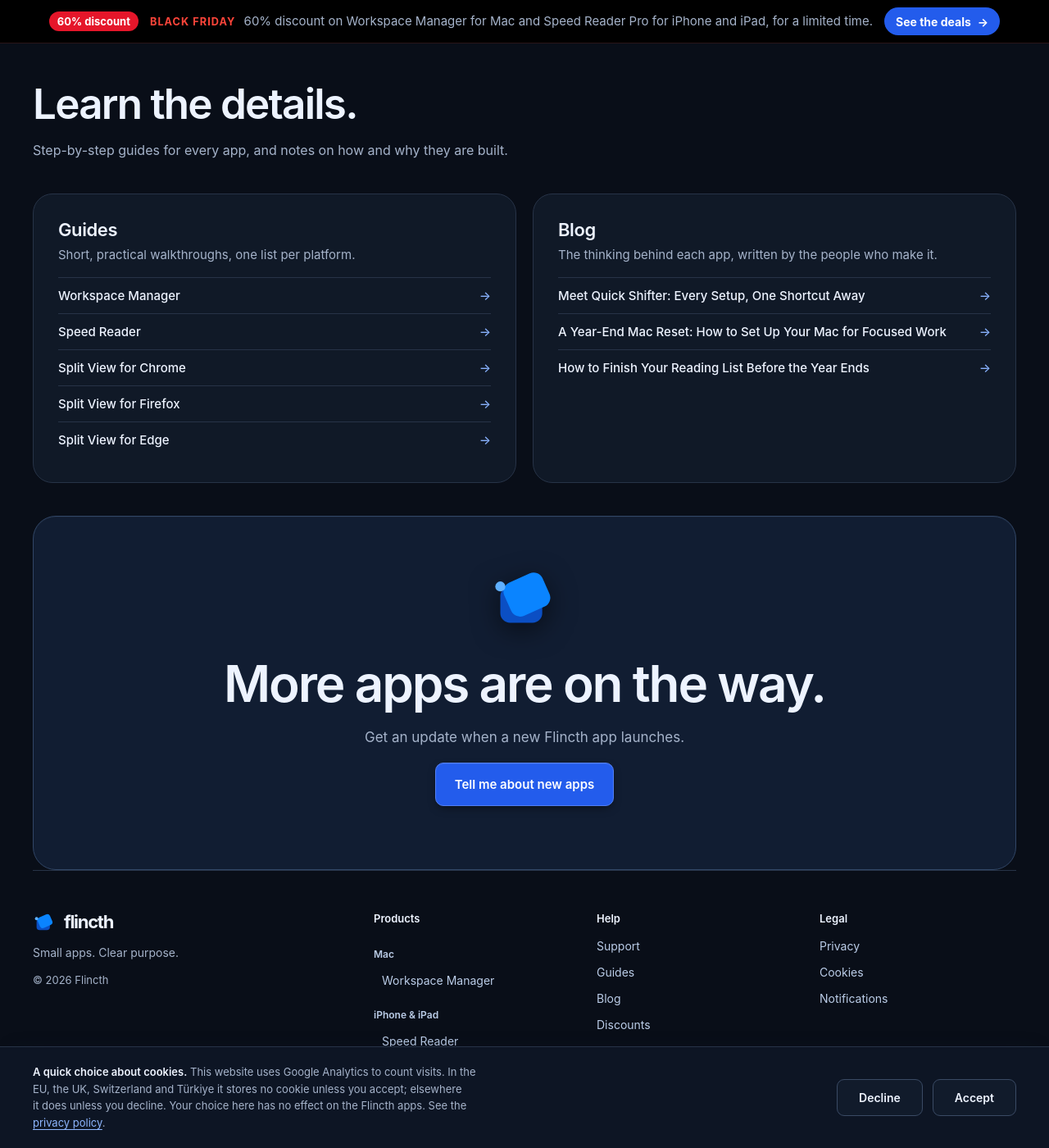
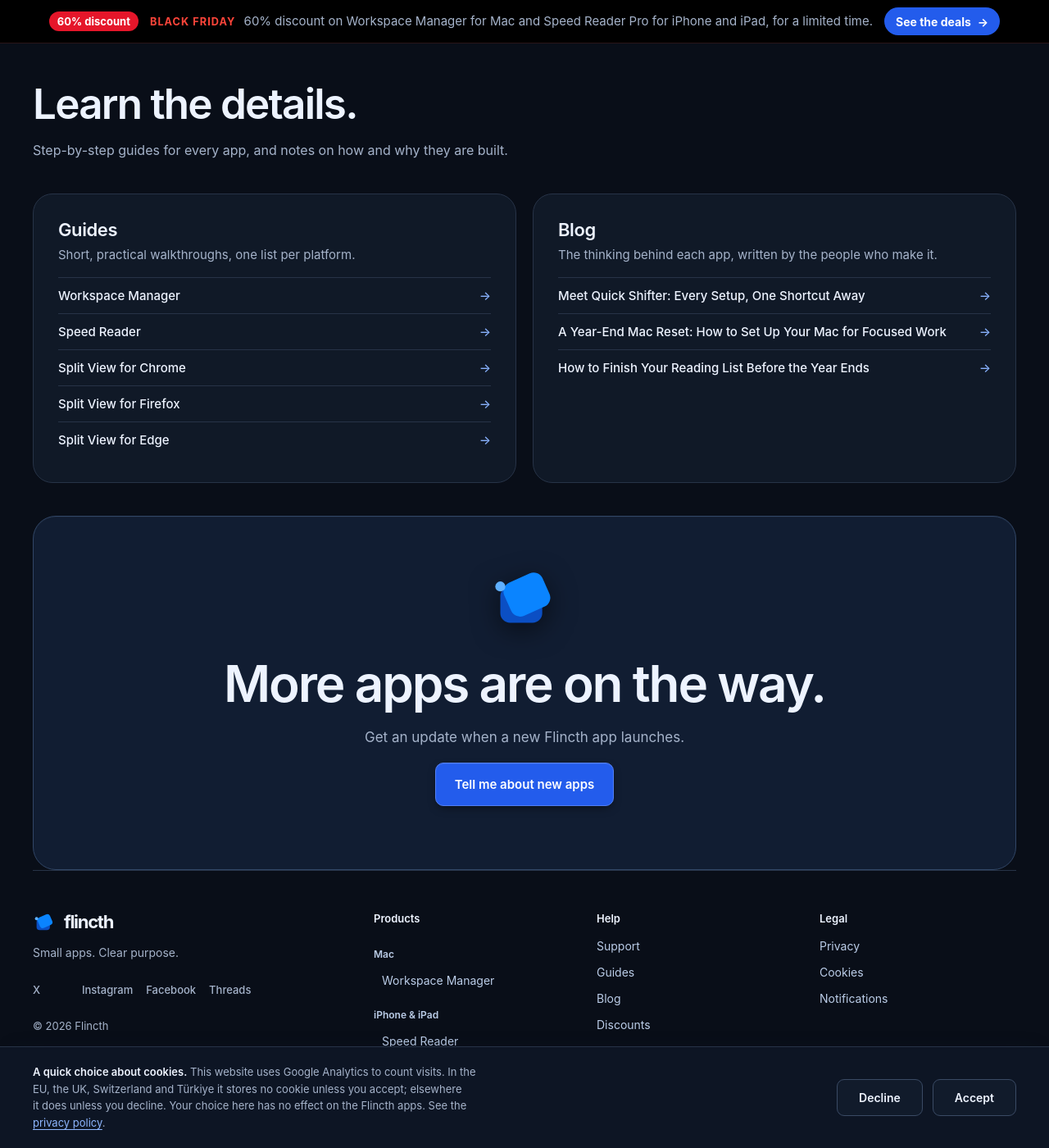
Before and after one commit to safakveziran/flincth-website, a Jekyll site: the page built from index.html, in a window 1280 px wide and 1400 px high, scrolled down 2401 px. Shown: the whole window at 82% size. Built offline with Jekyll 4.4.1, drawn with Linux system fonts in a browser that asks for light colours.

Commit message:
Add official social profiles to the shared footer and brand schema

```diff
--- a/_data/i18n/en.yml
+++ b/_data/i18n/en.yml
@@ -104,6 +104,7 @@ notify:
   ios_hint: "On iPhone or iPad, tap Share, then Add to Home Screen. Open Flincth from your Home Screen and the “[button]” button will appear."
 
 footer:
+  social: Follow Flincth
   help: Help
   legal: Legal
   privacy: Privacy
--- a/_includes/footer.html
+++ b/_includes/footer.html
@@ -7,7 +7,16 @@
 {%- capture privacy_url %}{% include page-url.html ref="privacy" %}{% endcapture -%}
 {%- capture support_url %}{% include page-url.html ref="support" %}{% endcapture -%}
   <footer class="wrap site-footer">
-    <div class="footer-brand"><a class="brand" href="{{ home_link }}"><img src="/assets/flincth-mark.svg" width="28" height="28" alt=""><span class="wordmark" translate="no">flincth</span></a><p class="footer-note">{{ t.footer.note }}</p><p class="footer-copy">© <span id="year">{{ site.time | date: "%Y" }}</span> Flincth</p></div>
+    <div class="footer-brand">
+      <a class="brand" href="{{ home_link }}"><img src="/assets/flincth-mark.svg" width="28" height="28" alt=""><span class="wordmark" translate="no">flincth</span></a>
+      <p class="footer-note">{{ t.footer.note }}</p>
+      <nav class="footer-social" aria-label="{{ t.footer.social }}">
+        {%- for profile in site.data.social %}
+        <a href="{{ profile.url }}" target="_blank" rel="me noopener noreferrer">{{ profile.name }}</a>
+        {%- endfor %}
+      </nav>
+      <p class="footer-copy">© <span id="year">{{ site.time | date: "%Y" }}</span> Flincth</p>
+    </div>
     <nav class="footer-col" aria-label="{{ t.products.label }}"><p class="footer-title">{{ t.products.label }}</p><ul>
 {%- for _platform in site.data.platforms %}
   {%- assign _in = site.data.products | where: "platform", _platform.id %}
--- a/_includes/schema/home.en.html
+++ b/_includes/schema/home.en.html
@@ -14,7 +14,8 @@
         "name": "Flincth",
         "url": "https://flincth.com/",
         "logo": "https://flincth.com/assets/flincth-mark-512.png",
-        "email": "support@flincth.com"
+        "email": "support@flincth.com",
+        "sameAs": [{% for profile in site.data.social %}{{ profile.url | jsonify }}{% unless forloop.last %}, {% endunless %}{% endfor %}]
       },
       {
         "@type": "WebSite",
--- a/styles.css
+++ b/styles.css
@@ -187,6 +187,9 @@ h1>span{display:block}
 .site-footer .brand{margin:0}
 .footer-brand{display:grid;gap:12px}
 .site-footer .footer-note{width:auto;border:0;padding:0;margin:0;font-size:14px}
+.footer-social{display:flex;flex-wrap:wrap;gap:4px 16px}
+.site-footer .footer-social a{min-width:44px;min-height:44px;font-size:13px;font-weight:550;color:var(--muted);text-underline-offset:4px}
+.site-footer .footer-social a:hover{color:var(--ink);text-decoration:underline}
 .footer-copy{margin:0;font-size:13px}
 .footer-title{margin:0 0 6px;font-size:13px;font-weight:600;color:var(--ink)}
 .footer-col ul{list-style:none;margin:0;padding:0;display:grid}
```
Also changed, not shown: other parts of _includes/footer.html (+1 -1 lines), _data/social.yml (added, +9 -0 lines).
